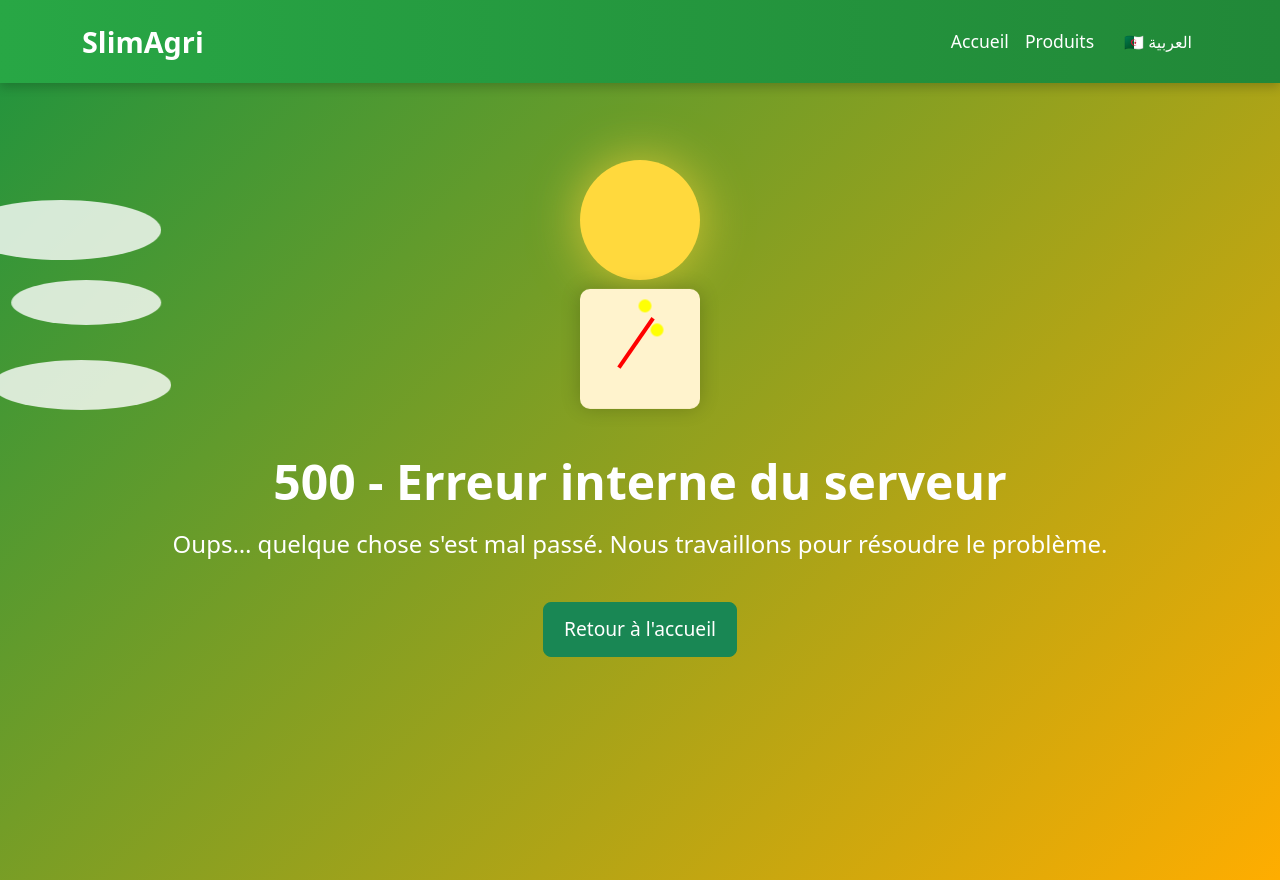
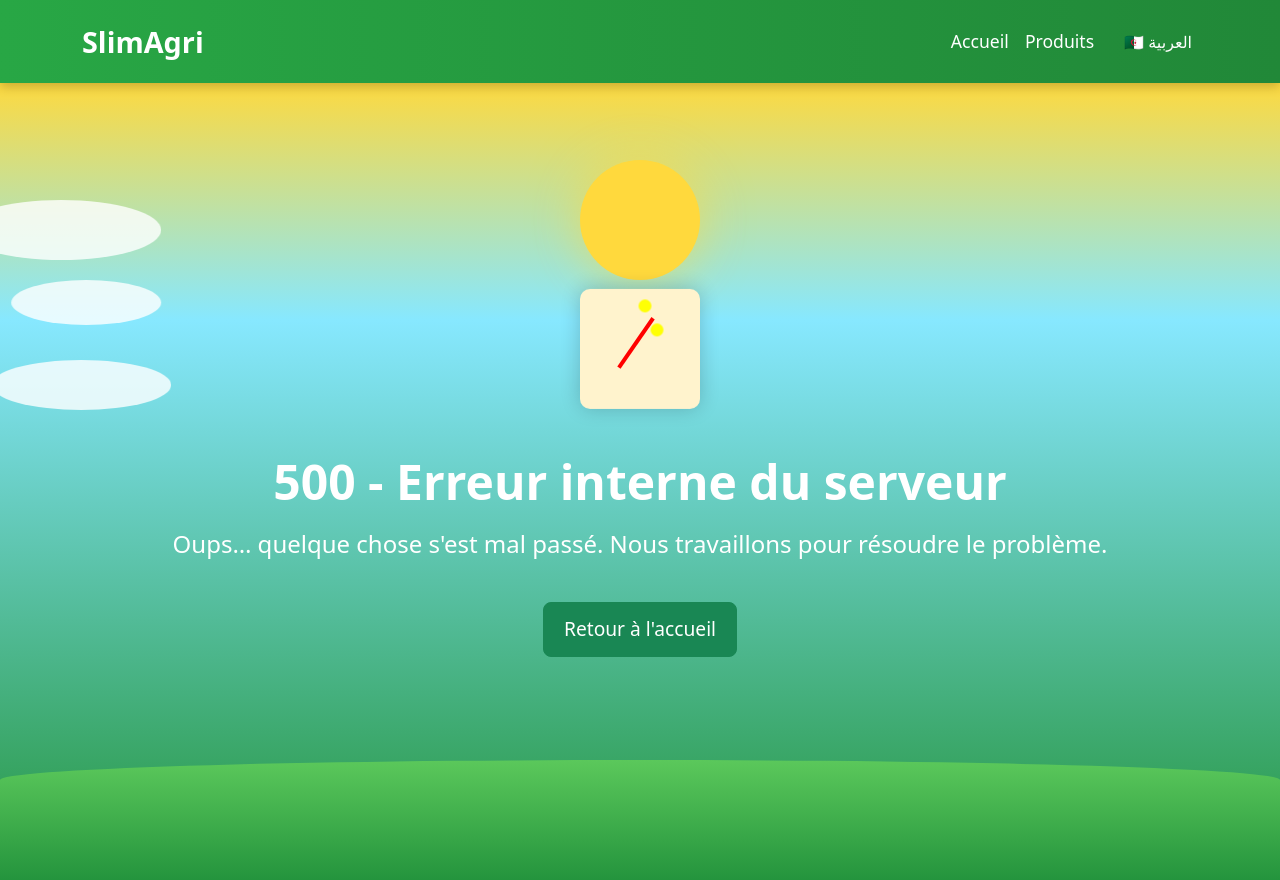
Before and after one commit to NuLL-Raven/AgroSite, a Django app: template products/templates/500.html in a window 1280 px wide. Run offline with Django 5.2, Linux system fonts and the light colour scheme; the template is opened without the code that fills it, so the values that code supplies are empty; parts of the project's set-up code (start-up, migrations or seed data) failed here and were passed over.

```diff
--- a/agrosite/agrosite/products/templates/500.html
+++ b/agrosite/agrosite/products/templates/500.html
@@ -14,6 +14,9 @@
     <div class="cloud cloud1"></div>
     <div class="cloud cloud2"></div>
     <div class="cloud cloud3"></div>
+
+    <!-- Ground / Grass -->
+    <div class="ground"></div>
 
     <!-- CSS Illustration -->
     <div class="css-500-illustration">
@@ -39,7 +42,7 @@
     justify-content: center;
     align-items: center;
     min-height: 100vh;
-    background: linear-gradient(135deg, #24943D, #FFAD00);
+    background: linear-gradient(to top, #24943D 0%, #87E8FF 70%, #FFD93D 100%);
     text-align: center;
     color: white;
     overflow: hidden;
@@ -66,7 +69,6 @@
     opacity: 0.8;
     animation: cloudMove 60s linear infinite;
 }
-
 .cloud1 { width: 200px; height: 60px; top: 15%; left: -250px; }
 .cloud2 { width: 150px; height: 45px; top: 25%; left: -200px; }
 .cloud3 { width: 180px; height: 50px; top: 35%; left: -220px; }
@@ -74,6 +76,17 @@
 @keyframes cloudMove {
     0% { transform: translateX(0); }
     100% { transform: translateX(150vw); }
+}
+
+/* Ground / Grass */
+.ground {
+    position: absolute;
+    bottom: 0;
+    width: 100%;
+    height: 120px;
+    background: linear-gradient(to top, #24943D 0%, #5BC85B 100%);
+    border-top-left-radius: 50% 20px;
+    border-top-right-radius: 50% 20px;
 }
 
 /* CSS Illustration - Server Crash */
```
Also changed, not shown: agrosite/products/templates/500.html (+15 -2 lines), products/templates/500.html (+15 -2 lines).
